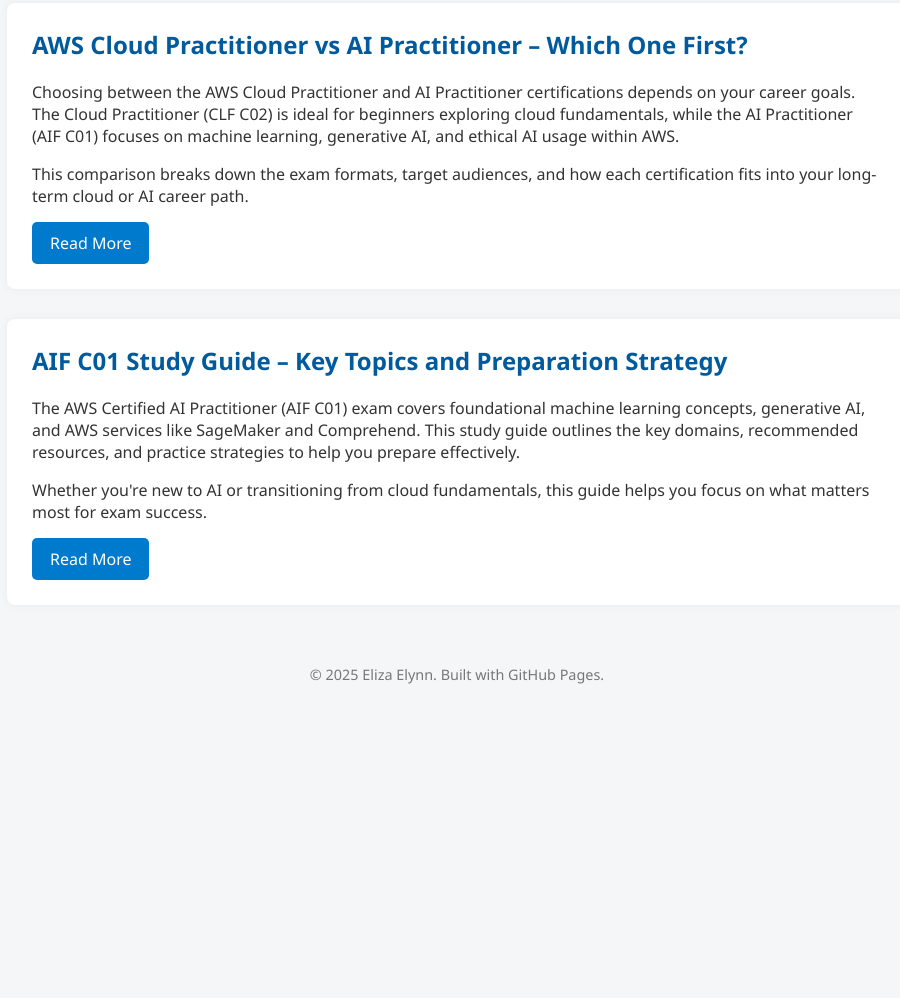
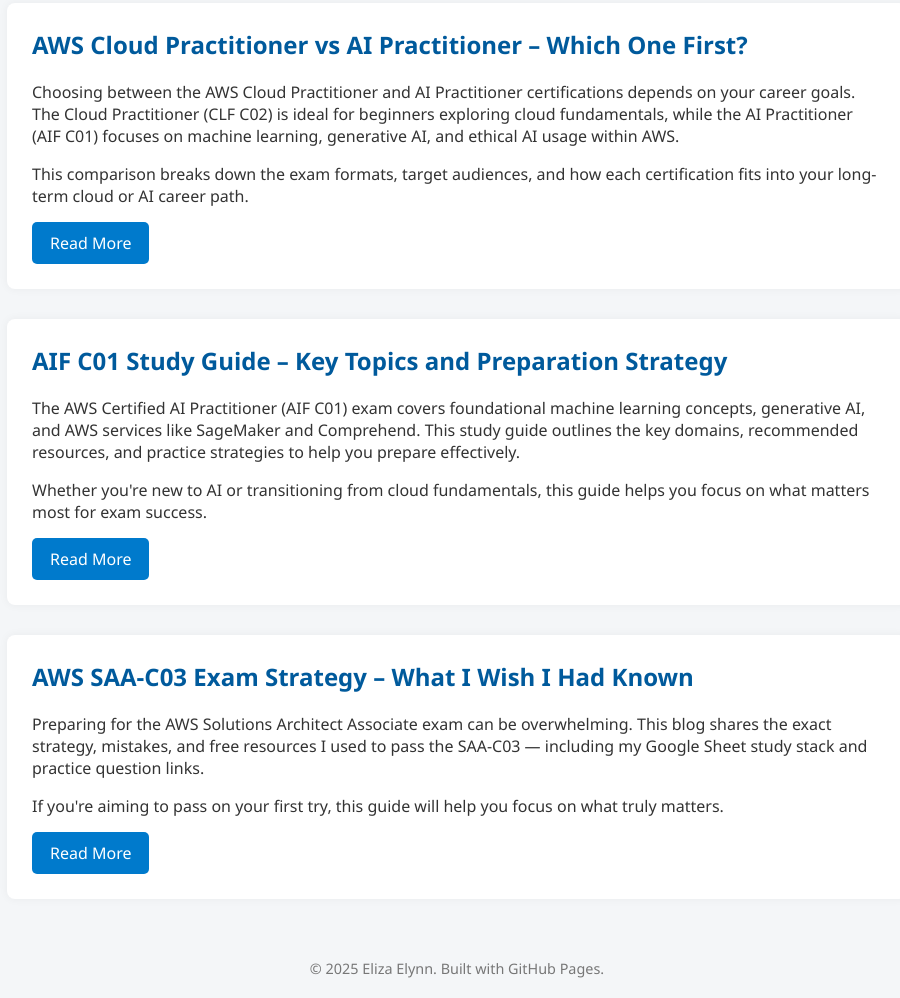
Before and after one commit to elizaelynn-design/elizaelynn-design.github.io, a plain HTML site: page blog.html in a window 1280 px wide. Shown: the part 413-1411 px from the top of the page, without its empty margins (183-1083 px from the left). Before the commit the page ends 1117 px from the top, so only its background shows below. Drawn offline with Linux system fonts and the light colour scheme.

Commit message:
Update blog.html

```diff
--- a/blog.html
+++ b/blog.html
@@ -112,6 +112,13 @@
   <p>Whether you're new to AI or transitioning from cloud fundamentals, this guide helps you focus on what matters most for exam success.</p>
   <a class="read-more" href="aif-c01-study-guide.html">Read More</a>
 </div>
+    <div class="blog-card">
+  <h2>AWS SAA-C03 Exam Strategy – What I Wish I Had Known</h2>
+  <p>Preparing for the AWS Solutions Architect Associate exam can be overwhelming. This blog shares the exact strategy, mistakes, and free resources I used to pass the SAA-C03 — including my Google Sheet study stack and practice question links.</p>
+  <p>If you're aiming to pass on your first try, this guide will help you focus on what truly matters.</p>
+  <a class="read-more" href="aws-saa-c03-exam-strategy.html">Read More</a>
+</div>
+
 
 
 
```
